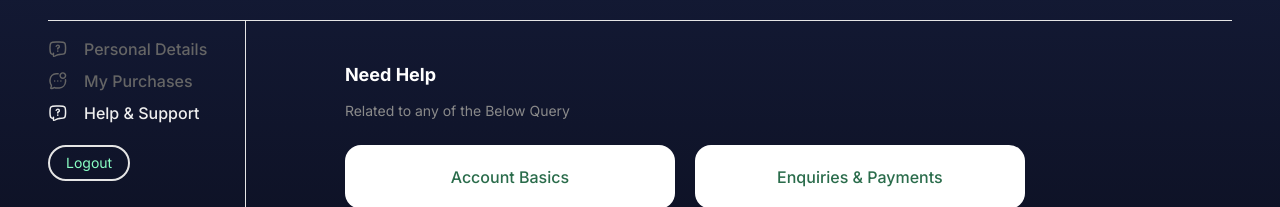
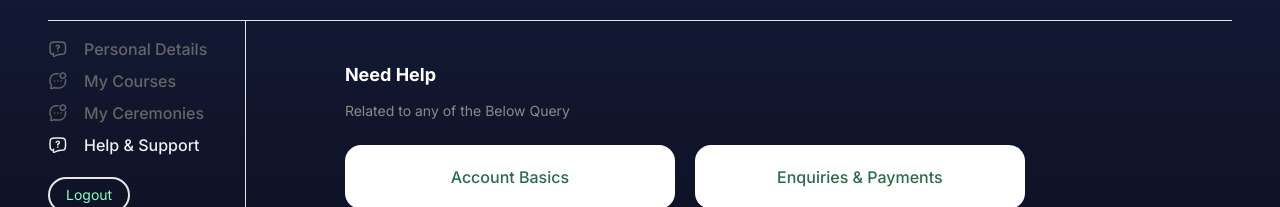
Before and after one commit to htetaungkhant/enrique-website-frontend, a Next.js app: page /profile/help-and-support in a window 1280 px wide. Shown: the part 208-415 px from the top of the page. Built offline with nearby package versions, Linux system fonts and the light colour scheme; no server answers.

Commit message:
feat: Implement Purchases page with server-side fetching of registered ceremonies and enhance ProfilePagesWrapper layout

```diff
--- a/components/common/auth/ProfilePagesWrapper.js
+++ b/components/common/auth/ProfilePagesWrapper.js
@@ -10,17 +10,14 @@ import UPSection from "@/components/common/UniformPaddingSection";
 import { cn } from "@/lib/utils";
 import { useUserAuth } from "@/hooks/userAuth";
 
-const ProfilePagesWrapper = ({
-    className,
-    children,
-}) => {
+const ProfilePagesWrapper = ({ className, children }) => {
   const { signOut } = useUserAuth();
   const router = useRouter();
 
   const handleLogout = (e) => {
     e.preventDefault();
     signOut();
-    }
+  };
 
   return (
     <main className={cn("", className)}>
@@ -32,88 +29,221 @@ const ProfilePagesWrapper = ({
         <div className="min-h-[75vh] flex max-lg:flex-col">
           <div className="py-4 lg:pr-8 flex lg:border-r max-lg:border-b lg:flex-col justify-between">
             <div className="flex flex-col gap-2 min-w-40">
-                            <Link href="/profile/personal-details" className="flex items-center font-medium">
+              <Link
+                href="/profile/personal-details"
+                className="flex items-center font-medium"
+              >
                 <div className="w-6 sm:w-9">
                   {/* <FaRegMessage size={20} /> */}
-                                    <svg width="20" height="20" viewBox="0 0 26 27" fill="none" xmlns="http://www.w3.org/2000/svg">
+                  <svg
+                    width="20"
+                    height="20"
+                    viewBox="0 0 26 27"
+                    fill="none"
+                    xmlns="http://www.w3.org/2000/svg"
+                  >
                     <path
                       d="M14.8031 20.8742C18.7627 20.8742 20.743 20.8742 21.9725 19.6436C23.2021 18.413 23.2031 16.4338 23.2031 12.4742C23.2031 8.51467 23.2031 6.53437 21.9725 5.30482C20.7419 4.07527 18.7627 4.07422 14.8031 4.07422H10.6031C6.64357 4.07422 4.66327 4.07422 3.43372 5.30482C2.20417 6.53542 2.20313 8.51467 2.20313 12.4742C2.20313 16.4338 2.20312 18.4141 3.43372 19.6436C4.11937 20.3303 5.03812 20.6338 6.40312 20.7671"
-                                            stroke={router.pathname.includes("personal-details") ? "#EFEFEF" : "#656565"}
+                      stroke={
+                        router.pathname.includes("personal-details")
+                          ? "#EFEFEF"
+                          : "#656565"
+                      }
                       strokeWidth="2"
                       strokeLinecap="round"
                       strokeLinejoin="round"
                     />
                     <path
                       d="M10.6038 9.83164C11.1288 8.79214 11.6538 8.27344 12.7038 8.27344C14.0121 8.27344 14.8038 9.31189 14.8038 10.3503C14.8038 11.3888 14.2788 11.435 12.7038 12.4734V13.5234M12.7038 16.1484V16.6734M14.8038 20.8734C13.506 20.8734 12.0759 21.3984 10.7708 22.0757C8.67287 23.1645 7.62392 23.7095 7.10732 23.3619C6.59072 23.0144 6.68837 21.9392 6.88472 19.7877L6.92882 19.2984"
-                                            stroke={router.pathname.includes("personal-details") ? "#EFEFEF" : "#656565"}
+                      stroke={
+                        router.pathname.includes("personal-details")
+                          ? "#EFEFEF"
+                          : "#656565"
+                      }
                       strokeWidth="2"
                       strokeLinecap="round"
                     />
                   </svg>
                 </div>
-                                <span className={router.pathname.includes("personal-details") ? "text-[#EFEFEF]" : "text-[#656565]"}>Personal Details</span>
+                <span
+                  className={
+                    router.pathname.includes("personal-details")
+                      ? "text-[#EFEFEF]"
+                      : "text-[#656565]"
+                  }
+                >
+                  Personal Details
+                </span>
               </Link>
-                            <Link href="/profile/purchases" className="flex items-center font-medium">
+              <Link
+                href="/profile/purchases"
+                className="flex items-center font-medium"
+              >
                 <div className="w-6 sm:w-9">
                   {/* <AiOutlineMessage size={20} /> */}
-                                    <svg width="20" height="20" viewBox="0 0 26 27" fill="none" xmlns="http://www.w3.org/2000/svg">
+                  <svg
+                    width="20"
+                    height="20"
+                    viewBox="0 0 26 27"
+                    fill="none"
+                    xmlns="http://www.w3.org/2000/svg"
+                  >
                     <path
                       d="M23.1608 11.9445C23.2165 12.816 23.2165 13.719 23.1608 14.5905C22.8731 19.0456 19.3745 22.5946 14.9813 22.8855C13.464 22.9854 11.9417 22.9854 10.4243 22.8855C9.88886 22.8489 9.36239 22.7288 8.86404 22.5295C8.32644 22.309 8.05764 22.1977 7.92009 22.2145C7.78359 22.2313 7.58514 22.3773 7.18929 22.6702C6.48999 23.1847 5.60904 23.5564 4.30179 23.5239C3.64134 23.5081 3.31164 23.4997 3.16359 23.2477C3.01554 22.9957 3.19929 22.6471 3.56784 21.9489C4.07919 20.9808 4.40259 19.872 3.91224 18.9847C3.06699 17.7163 2.34984 16.2138 2.24484 14.5915C2.18922 13.7104 2.18922 12.8266 2.24484 11.9455C2.53254 7.49035 6.03114 3.9424 10.4243 3.6505C11.6864 3.5665 11.9479 3.5539 13.2278 3.61165M12.6976 13.551H12.7081M16.8934 13.551H16.9028M8.50284 13.551H8.51229"
-                                            stroke={router.pathname.includes("purchases") ? "#EFEFEF" : "#656565"}
+                      stroke={
+                        router.pathname.includes("purchases")
+                          ? "#EFEFEF"
+                          : "#656565"
+                      }
                       strokeWidth="2"
                       strokeLinecap="round"
                       strokeLinejoin="round"
                     />
                     <path
                       d="M23.2016 6.20039C23.2016 7.17506 22.8144 8.10981 22.1252 8.79901C21.436 9.4882 20.5012 9.87539 19.5266 9.87539C18.5519 9.87539 17.6171 9.4882 16.9279 8.79901C16.2387 8.10981 15.8516 7.17506 15.8516 6.20039C15.8516 5.22572 16.2387 4.29097 16.9279 3.60177C17.6171 2.91258 18.5519 2.52539 19.5266 2.52539C20.5012 2.52539 21.436 2.91258 22.1252 3.60177C22.8144 4.29097 23.2016 5.22572 23.2016 6.20039Z"
-                                            stroke={router.pathname.includes("purchases") ? "#EFEFEF" : "#656565"}
+                      stroke={
+                        router.pathname.includes("purchases")
+                          ? "#EFEFEF"
+                          : "#656565"
+                      }
                       strokeWidth="2"
                       strokeLinecap="round"
                       strokeLinejoin="round"
                     />
                   </svg>
-
                 </div>
-                                <span className={router.pathname.includes("purchases") ? "text-[#EFEFEF]" : "text-[#656565]"}>My Purchases</span>
+                <span
+                  className={
+                    router.pathname.includes("purchases")
+                      ? "text-[#EFEFEF]"
+                      : "text-[#656565]"
+                  }
+                >
+                  My Courses
+                </span>
               </Link>
-                            <Link href="/profile/help-and-support" className="flex items-center font-medium">
+              <Link
+                href="/profile/purchased-ceremonies"
+                className="flex items-center font-medium"
+              >
+                <div className="w-6 sm:w-9">
+                  {/* <AiOutlineMessage size={20} /> */}
+                  <svg
+                    width="20"
+                    height="20"
+                    viewBox="0 0 26 27"
+                    fill="none"
+                    xmlns="http://www.w3.org/2000/svg"
+                  >
+                    <path
+                      d="M23.1608 11.9445C23.2165 12.816 23.2165 13.719 23.1608 14.5905C22.8731 19.0456 19.3745 22.5946 14.9813 22.8855C13.464 22.9854 11.9417 22.9854 10.4243 22.8855C9.88886 22.8489 9.36239 22.7288 8.86404 22.5295C8.32644 22.309 8.05764 22.1977 7.92009 22.2145C7.78359 22.2313 7.58514 22.3773 7.18929 22.6702C6.48999 23.1847 5.60904 23.5564 4.30179 23.5239C3.64134 23.5081 3.31164 23.4997 3.16359 23.2477C3.01554 22.9957 3.19929 22.6471 3.56784 21.9489C4.07919 20.9808 4.40259 19.872 3.91224 18.9847C3.06699 17.7163 2.34984 16.2138 2.24484 14.5915C2.18922 13.7104 2.18922 12.8266 2.24484 11.9455C2.53254 7.49035 6.03114 3.9424 10.4243 3.6505C11.6864 3.5665 11.9479 3.5539 13.2278 3.61165M12.6976 13.551H12.7081M16.8934 13.551H16.9028M8.50284 13.551H8.51229"
+                      stroke={
+                        router.pathname.includes("purchased-ceremonies")
+                          ? "#EFEFEF"
+                          : "#656565"
+                      }
+                      strokeWidth="2"
+                      strokeLinecap="round"
+                      strokeLinejoin="round"
+                    />
+                    <path
+                      d="M23.2016 6.20039C23.2016 7.17506 22.8144 8.10981 22.1252 8.79901C21.436 9.4882 20.5012 9.87539 19.5266 9.87539C18.5519 9.87539 17.6171 9.4882 16.9279 8.79901C16.2387 8.10981 15.8516 7.17506 15.8516 6.20039C15.8516 5.22572 16.2387 4.29097 16.9279 3.60177C17.6171 2.91258 18.5519 2.52539 19.5266 2.52539C20.5012 2.52539 21.436 2.91258 22.1252 3.60177C22.8144 4.29097 23.2016 5.22572 23.2016 6.20039Z"
+                      stroke={
+                        router.pathname.includes("purchased-ceremonies")
+                          ? "#EFEFEF"
+                          : "#656565"
+                      }
+                      strokeWidth="2"
+                      strokeLinecap="round"
+                      strokeLinejoin="round"
+                    />
+                  </svg>
+                </div>
+                <span
+                  className={
+                    router.pathname.includes("purchased-ceremonies")
+                      ? "text-[#EFEFEF]"
+                      : "text-[#656565]"
+                  }
+                >
+                  My Ceremonies
+                </span>
+              </Link>
+              <Link
+                href="/profile/help-and-support"
+                className="flex items-center font-medium"
+              >
                 <div className="w-6 sm:w-9">
                   {/* <TbMessageQuestion size={20} /> */}
-                                    <svg width="20" height="20" viewBox="0 0 26 27" fill="none" xmlns="http://www.w3.org/2000/svg">
+                  <svg
+                    width="20"
+                    height="20"
+                    viewBox="0 0 26 27"
+                    fill="none"
+                    xmlns="http://www.w3.org/2000/svg"
+                  >
                     <path
                       d="M14.8031 20.8762C18.7627 20.8762 20.743 20.8762 21.9725 19.6456C23.2021 18.415 23.2031 16.4357 23.2031 12.4762C23.2031 8.51662 23.2031 6.53632 21.9725 5.30677C20.7419 4.07722 18.7627 4.07617 14.8031 4.07617H10.6031C6.64357 4.07617 4.66327 4.07617 3.43372 5.30677C2.20417 6.53737 2.20313 8.51662 2.20313 12.4762C2.20313 16.4357 2.20312 18.416 3.43372 19.6456C4.11937 20.3323 5.03812 20.6357 6.40312 20.7691"
-                                            stroke={router.pathname.includes("help-and-support") ? "#EFEFEF" : "#656565"}
+                      stroke={
+                        router.pathname.includes("help-and-support")
+                          ? "#EFEFEF"
+                          : "#656565"
+                      }
                       strokeWidth="2"
                       strokeLinecap="round"
                       strokeLinejoin="round"
                     />
                     <path
                       d="M10.6038 9.83359C11.1288 8.79409 11.6538 8.27539 12.7038 8.27539C14.0121 8.27539 14.8038 9.31384 14.8038 10.3523C14.8038 11.3907 14.2788 11.4369 12.7038 12.4754V13.5254M12.7038 16.1504V16.6754M14.8038 20.8754C13.506 20.8754 12.0759 21.4004 10.7708 22.0776C8.67287 23.1665 7.62392 23.7114 7.10732 23.3639C6.59072 23.0163 6.68837 21.9411 6.88472 19.7897L6.92882 19.3004"
-                                            stroke={router.pathname.includes("help-and-support") ? "#EFEFEF" : "#656565"}
+                      stroke={
+                        router.pathname.includes("help-and-support")
+                          ? "#EFEFEF"
+                          : "#656565"
+                      }
                       strokeWidth="2"
                       strokeLinecap="round"
                     />
                   </svg>
-
                 </div>
-                                <span className={router.pathname.includes("help-and-support") ? "text-[#EFEFEF]" : "text-[#656565]"}>Help & Support</span>
+                <span
+                  className={
+                    router.pathname.includes("help-and-support")
+                      ? "text-[#EFEFEF]"
+                      : "text-[#656565]"
+                  }
+                >
+                  Help & Support
+                </span>
               </Link>
-                            <button onClick={handleLogout} className="mt-3 w-fit px-4 py-1.5 text-sm text-[#89FFC4] border-2 rounded-4xl cursor-pointer">
+              <button
+                onClick={handleLogout}
+                className="mt-3 w-fit px-4 py-1.5 text-sm text-[#89FFC4] border-2 rounded-4xl cursor-pointer"
+              >
                 Logout
               </button>
             </div>
             <div className="flex flex-col gap-2 max-md:text-xs max-lg:text-sm max-lg:gap-1">
-                            <Link target="_blank" href="/privacy-policy" className="text-[#656565] hover:text-gray-400">PRIVACY POLICY</Link>
-                            <Link target="_blank" href="/terms-and-conditions" className="text-[#656565] hover:text-gray-400">TERMS & CONDITION</Link>
+              <Link
+                target="_blank"
+                href="/privacy-policy"
+                className="text-[#656565] hover:text-gray-400"
+              >
+                PRIVACY POLICY
+              </Link>
+              <Link
+                target="_blank"
+                href="/terms-and-conditions"
+                className="text-[#656565] hover:text-gray-400"
+              >
+                TERMS & CONDITION
+              </Link>
             </div>
           </div>
-                    <div className="h-full flex-1">
-                        {children}
-                    </div>
+          <div className="h-full flex-1">{children}</div>
         </div>
       </UPSection>
     </main>
-    )
-}
+  );
+};
 
 export default ProfilePagesWrapper;
--- /dev/null
+++ b/pages/profile/purchased-ceremonies.js
@@ -0,0 +1,92 @@
+import { useRouter } from "next/router";
+import Image from "next/image";
+
+import ProfilePagesWrapper from "@/components/common/auth/ProfilePagesWrapper";
+import CeremonyCard from "@/components/CeremoniesPage/CeremonyCard";
+import { getRegisteredCeremoniesByUser } from "@/lib/inhouseAPI/ceremony-route";
+
+export async function getServerSideProps(context) {
+  try {
+    const response = await getRegisteredCeremoniesByUser({ ...context.req });
+    console.log("Ceremonies response:", response);
+
+    return {
+      props: {
+        ceremonies: response?.ceremonies ?? [],
+      },
+    };
+  } catch (error) {
+    console.error("Error fetching ceremonies:", error);
+    return {
+      props: {
+        ceremonies: [],
+      },
+    };
+  }
+}
+
+const Purchases = ({ ceremonies }) => {
+  const router = useRouter();
+
+  const handleExploreCeremonies = (e) => {
+    e.preventDefault();
+    router.push("/ceremonies");
+  };
+
+  return (
+    <ProfilePagesWrapper>
+      <div className="py-5 md:px-5 md:py-10">
+        <div className="grid grid-cols-1 md:grid-cols-2 xl:grid-cols-3 2xl:grid-cols-4 gap-5 md:gap-10 justify-between">
+          {!Array.isArray(ceremonies) && (
+            <div className="col-span-full text-center text-muted-foreground">
+              No ceremonies data available
+            </div>
+          )}
+
+          {Array.isArray(ceremonies) && ceremonies.length === 0 && (
+            <div className="col-span-full text-center text-muted-foreground">
+              <div className="pt-5 lg:pt-10 w-full flex flex-col gap-3 items-center">
+                <Image
+                  src="/icon/empty-courses.png"
+                  width={225}
+                  height={225}
+                  alt="empty-course"
+                  className="w-56 h-56 max-lg:w-44 max-lg:h-44 object-contain"
+                />
+                <h4 className="text-lg font-semibold">No Purchases Yet</h4>
+                <p className="text-sm text-[#EFEFEF]">
+                  Start exploring our ceremonies
+                </p>
+                <button
+                  type="button"
+                  onClick={handleExploreCeremonies}
+                  className="mt-3 px-4 py-2 rounded-4xl bg-gradient-to-b from-[#D7F2D5] to-[#5C8959] text-black font-bold cursor-pointer"
+                >
+                  Explore Ceremonies
+                </button>
+              </div>
+            </div>
+          )}
+
+          {Array.isArray(ceremonies) &&
+            ceremonies.map((ceremony, index) => (
+              <CeremonyCard
+                key={`${ceremony.id}-${index}`}
+                id={ceremony.id}
+                image={ceremony.image?.image}
+                title={ceremony.title}
+                locations={ceremony.locationCountry}
+                startDate={ceremony.startDate}
+                endDate={ceremony.endDate}
+                learnMoreHref={`/ceremonies/${ceremony.title}`
+                  .replaceAll(/\s+/g, "-")
+                  .toLowerCase()}
+              />
+            ))}
+        </div>
+      </div>
+    </ProfilePagesWrapper>
+  );
+};
+
+export default Purchases;
```
Lines whose indentation alone changed are shown as unchanged.
